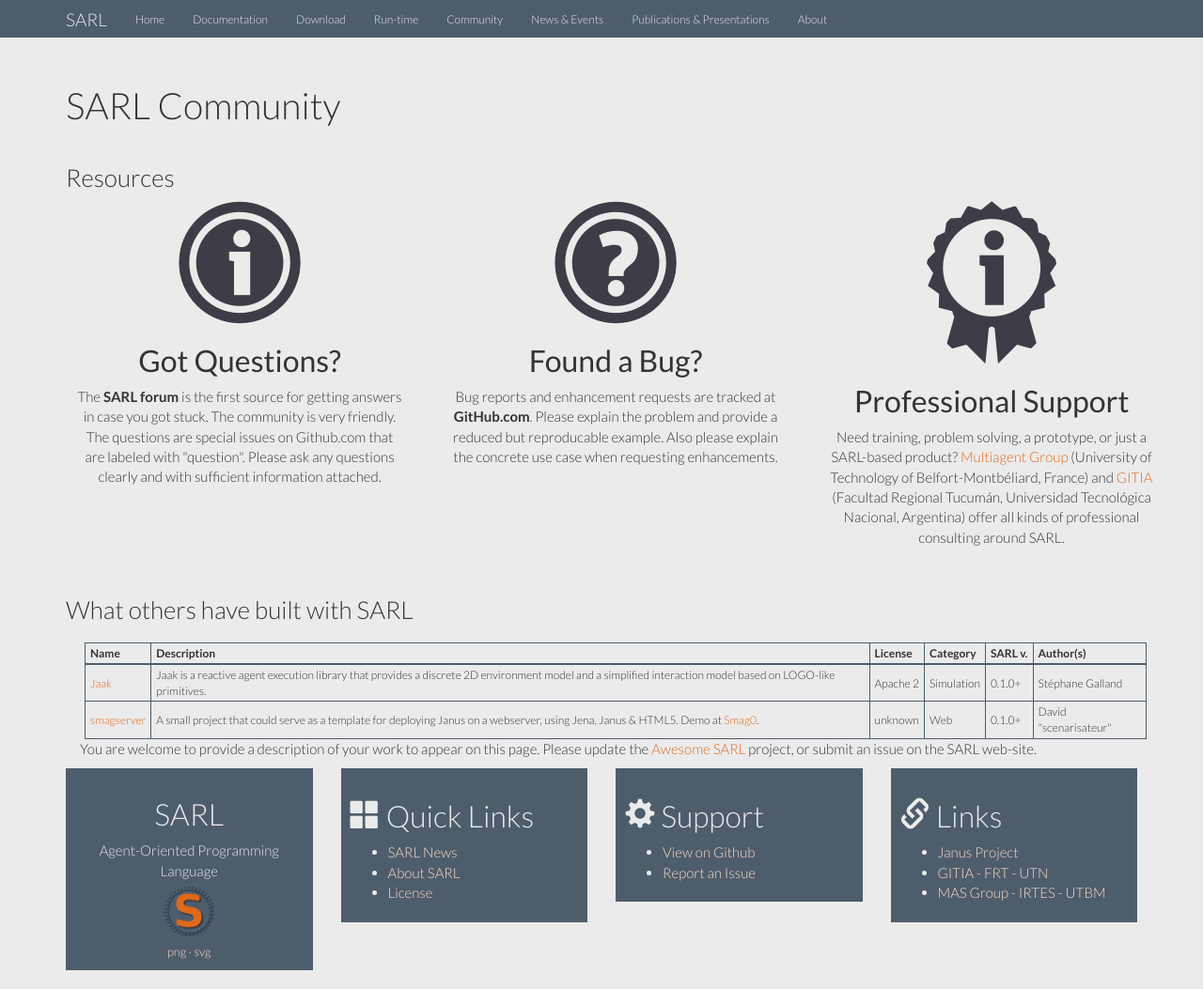
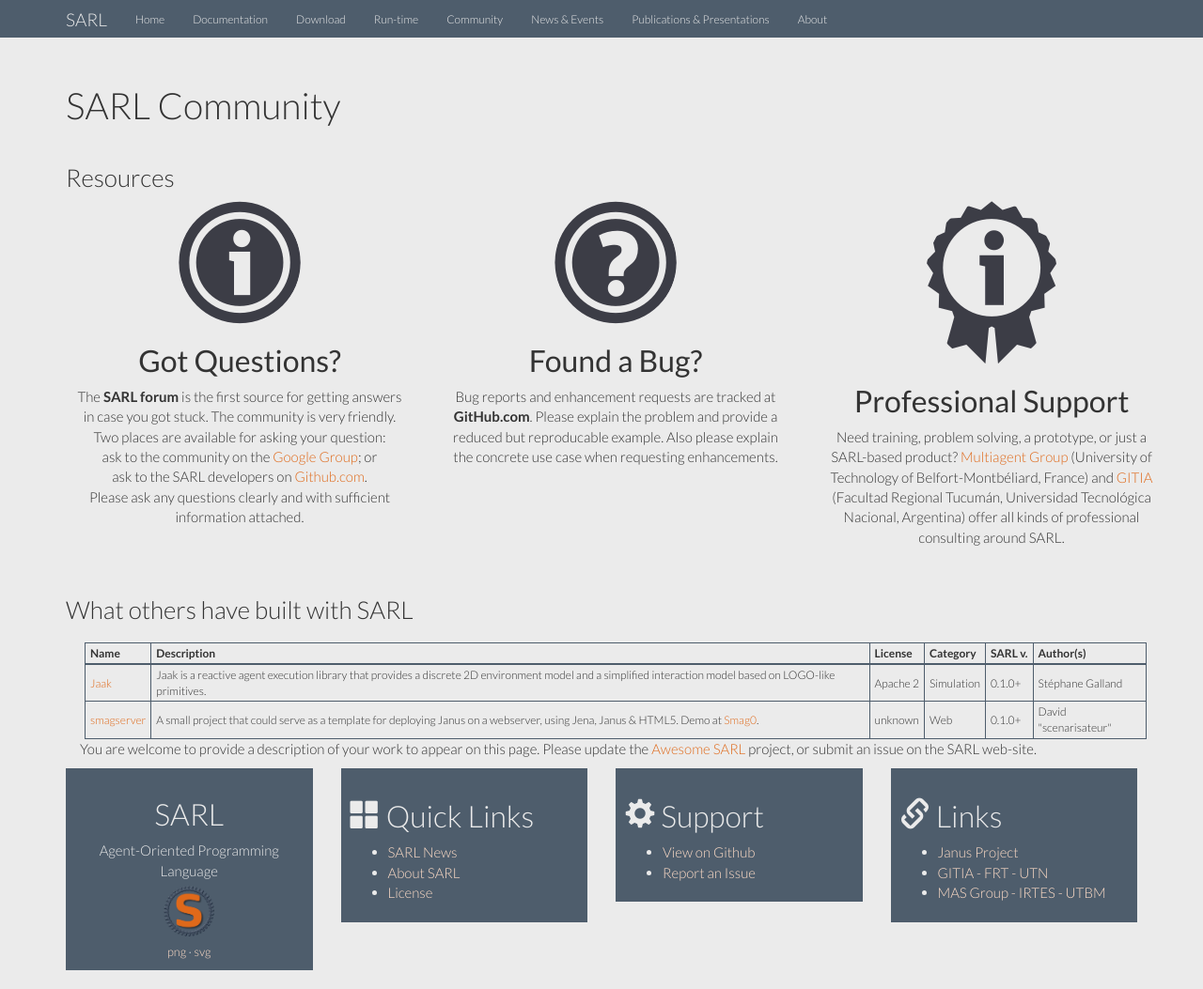
Before and after one commit to sarl/sarl-jekyll-website, a Jekyll site: the page built from community/index.html, in a window 1280 px wide and 1053 px high. Shown: the whole window at 94% size. Built offline with Jekyll 4.4.1, drawn with Linux system fonts in a browser that asks for light colours; Markdown is read by kramdown in place of the engine named in the settings; a style sheet for code colours, icons or effects is not loaded.

Commit message:
Add link to the Google group.
Signed-off-by: Stéphane Galland <galland@arakhne.org>

```diff
--- a/community/index.html
+++ b/community/index.html
@@ -15,7 +15,10 @@
       <h2>Got Questions?</h2>
       <p>The <strong>SARL forum</strong> is the first source for getting answers in case you got stuck.
 	The community is very friendly.
-	The questions are special issues on Github.com that are labeled with "question". Please ask any questions clearly and with sufficient information attached.</p>
+	Two places are available for asking your question: <br>
+	ask to the community on the <a href="https://groups.google.com/d/forum/sarl">Google Group</a>; or<br>
+	ask to the SARL developers on <a href="https://github.com/sarl/sarl/issues">Github.com</a>.<br>
+	Please ask any questions clearly and with sufficient information attached.</p>
     </div>
     <div class="col-lg-4">
       <a href="https://github.com/sarl/sarl/issues"><img class="img-circle" src="{{ page.relative }}images/icon_bugzilla.png" alt="Found a Bug?"></a>
```
